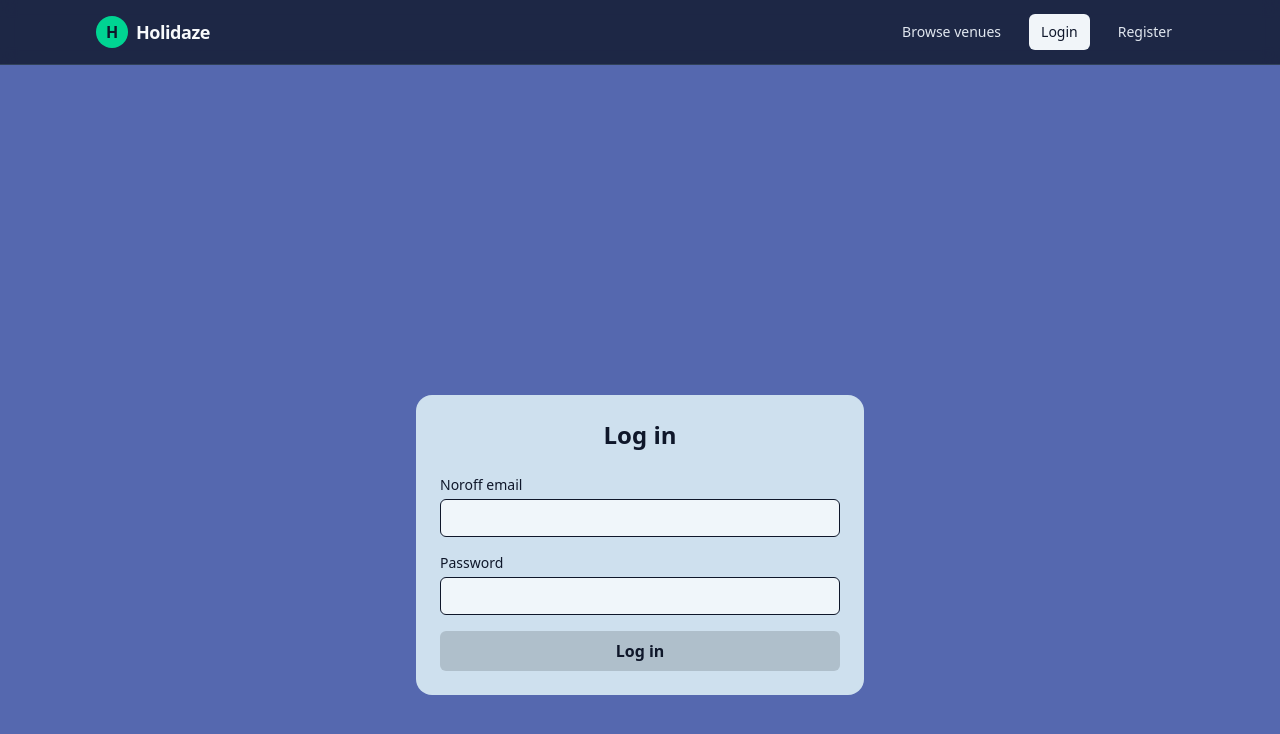
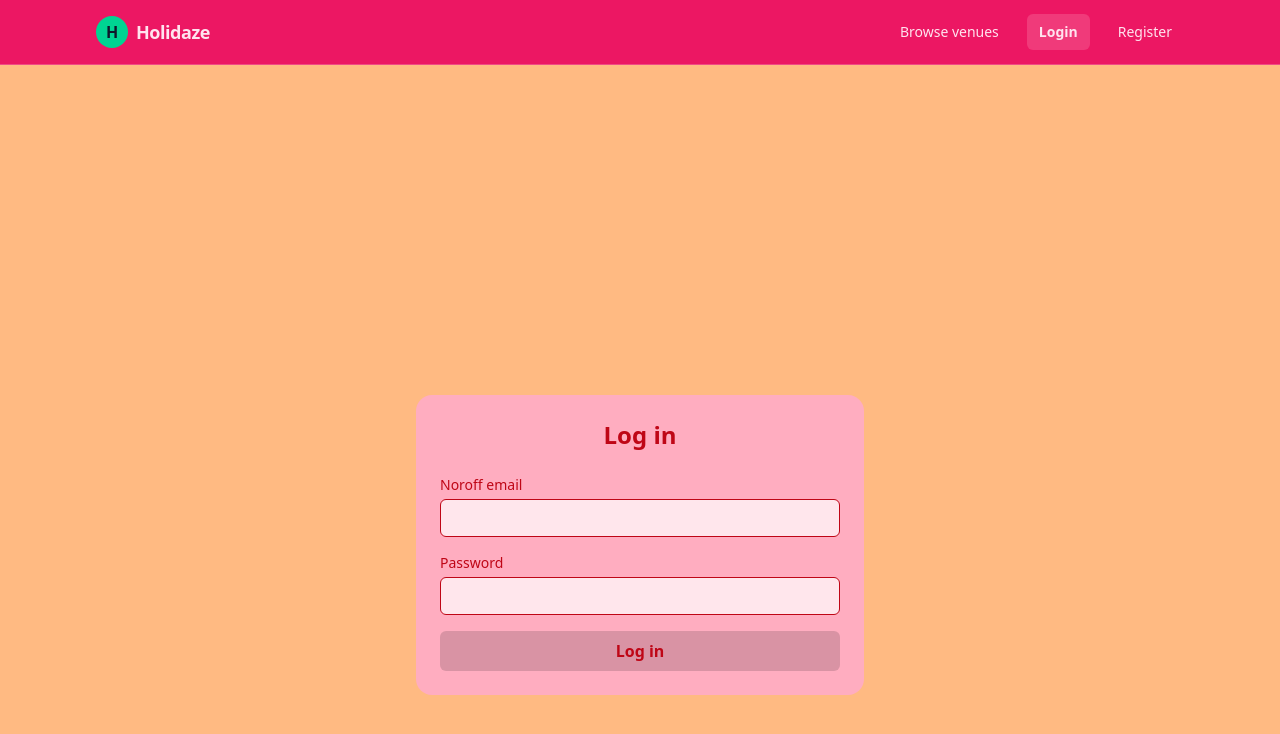
Before and after one commit to KineOnes/holidaze, a React (Vite) app: page /login in a window 1280 px wide. Shown: the top 734 px of the page. Built offline with nearby package versions, Linux system fonts and the light colour scheme; no server answers.

Commit message:
Add styling to navbar and cards

```diff
--- a/src/App.jsx
+++ b/src/App.jsx
@@ -1,4 +1,3 @@
-// src/App.jsx
 import { Routes, Route } from "react-router-dom";
 
 import HomePage from "./pages/HomePage.jsx";
--- a/src/components/Navbar.jsx
+++ b/src/components/Navbar.jsx
@@ -1,31 +1,42 @@
 // src/components/Navbar.jsx
 import { useState } from "react";
-import { NavLink, useNavigate } from "react-router-dom";
-import { useAuth } from "../context/AuthContext.jsx";
+import { NavLink } from "react-router-dom";
 
 export default function Navbar() {
+  // TODO: replace these with real auth state later
+  const isLoggedIn = false; // change when auth is done
+  const isVenueManager = false; // change when auth is done
+
   const [isOpen, setIsOpen] = useState(false);
-  const { isLoggedIn, venueManager, user, logout } = useAuth();
-  const navigate = useNavigate();
+
+  // Electric Rose palette
+  const NAV_BG = "#ec1763";
+  const NAV_BG_ACTIVE = "#f03a7a";
+  const TEXT = "#ffe4ef";
 
   const linkBase =
     "px-3 py-2 rounded-md text-sm font-medium transition-colors";
-  const linkInactive =
-    "text-slate-200 hover:text-white hover:bg-slate-700/60";
-  const linkActive = "bg-slate-100 text-slate-900";
 
+  // We use inline styles for the colors so you don't have to fight Tailwind defaults
   function navClass({ isActive }) {
-    return `${linkBase} ${isActive ? linkActive : linkInactive}`;
+    return `${linkBase} ${isActive ? "font-semibold" : ""}`;
   }
 
-  function handleLogout() {
-    logout();
-    setIsOpen(false);
-    navigate("/");
+  function linkStyle(isActive) {
+    return {
+      color: TEXT,
+      backgroundColor: isActive ? NAV_BG_ACTIVE : "transparent",
+    };
   }
 
   return (
-    <nav className="bg-slate-900/80 border-b border-slate-700 backdrop-blur sticky top-0 z-50">
+    <nav
+      className="border-b backdrop-blur sticky top-0 z-50"
+      style={{
+        backgroundColor: NAV_BG,
+        borderColor: "rgba(255,228,239,0.25)", // soft light pink border
+      }}
+    >
       <div className="max-w-6xl mx-auto px-4 sm:px-6 lg:px-8">
         <div className="flex h-16 items-center justify-between">
           {/* Left side: logo / brand */}
@@ -34,7 +45,10 @@ export default function Navbar() {
               <span className="inline-flex h-8 w-8 items-center justify-center rounded-full bg-emerald-400 text-slate-900 font-bold">
                 H
               </span>
-              <span className="text-lg font-semibold text-slate-50 tracking-tight">
+              <span
+                className="text-lg font-semibold tracking-tight"
+                style={{ color: TEXT }}
+              >
                 Holidaze
               </span>
             </NavLink>
@@ -42,47 +56,122 @@ export default function Navbar() {
 
           {/* Desktop links */}
           <div className="hidden md:flex items-center gap-4">
-            <NavLink to="/venues" className={navClass}>
+            <NavLink
+              to="/venues"
+              className={navClass}
+              style={({ isActive }) => linkStyle(isActive)}
+              onMouseEnter={(e) => {
+                if (e.currentTarget.style.backgroundColor === "transparent") {
+                  e.currentTarget.style.backgroundColor = NAV_BG_ACTIVE;
+                }
+              }}
+              onMouseLeave={(e) => {
+                // Only reset if it wasn't active
+                if (e.currentTarget.getAttribute("aria-current") !== "page") {
+                  e.currentTarget.style.backgroundColor = "transparent";
+                }
+              }}
+            >
               Browse venues
             </NavLink>
 
             {isLoggedIn && (
               <>
-                <NavLink to="/profile" className={navClass}>
+                <NavLink
+                  to="/profile"
+                  className={navClass}
+                  style={({ isActive }) => linkStyle(isActive)}
+                  onMouseEnter={(e) => {
+                    if (e.currentTarget.style.backgroundColor === "transparent") {
+                      e.currentTarget.style.backgroundColor = NAV_BG_ACTIVE;
+                    }
+                  }}
+                  onMouseLeave={(e) => {
+                    if (e.currentTarget.getAttribute("aria-current") !== "page") {
+                      e.currentTarget.style.backgroundColor = "transparent";
+                    }
+                  }}
+                >
                   Profile
                 </NavLink>
 
-                {venueManager && (
+                {isVenueManager && (
                   <>
-                    <NavLink to="/manage/venues" className={navClass}>
+                    <NavLink
+                      to="/manage/venues"
+                      className={navClass}
+                      style={({ isActive }) => linkStyle(isActive)}
+                      onMouseEnter={(e) => {
+                        if (e.currentTarget.style.backgroundColor === "transparent") {
+                          e.currentTarget.style.backgroundColor = NAV_BG_ACTIVE;
+                        }
+                      }}
+                      onMouseLeave={(e) => {
+                        if (e.currentTarget.getAttribute("aria-current") !== "page") {
+                          e.currentTarget.style.backgroundColor = "transparent";
+                        }
+                      }}
+                    >
                       Manage venues
                     </NavLink>
-                    <NavLink to="/manage/bookings" className={navClass}>
+
+                    <NavLink
+                      to="/manage/bookings"
+                      className={navClass}
+                      style={({ isActive }) => linkStyle(isActive)}
+                      onMouseEnter={(e) => {
+                        if (e.currentTarget.style.backgroundColor === "transparent") {
+                          e.currentTarget.style.backgroundColor = NAV_BG_ACTIVE;
+                        }
+                      }}
+                      onMouseLeave={(e) => {
+                        if (e.currentTarget.getAttribute("aria-current") !== "page") {
+                          e.currentTarget.style.backgroundColor = "transparent";
+                        }
+                      }}
+                    >
                       Manage bookings
                     </NavLink>
                   </>
                 )}
-
-                {/* User + logout */}
-                <span className="text-sm text-slate-300 px-2">
-                  {user?.name}
-                </span>
-                <button
-                  type="button"
-                  onClick={handleLogout}
-                  className="px-3 py-2 rounded-md text-sm font-medium border border-slate-600 text-slate-200 hover:bg-slate-700/60"
-                >
-                  Log out
-                </button>
               </>
             )}
 
             {!isLoggedIn && (
               <>
-                <NavLink to="/login" className={navClass}>
+                <NavLink
+                  to="/login"
+                  className={navClass}
+                  style={({ isActive }) => linkStyle(isActive)}
+                  onMouseEnter={(e) => {
+                    if (e.currentTarget.style.backgroundColor === "transparent") {
+                      e.currentTarget.style.backgroundColor = NAV_BG_ACTIVE;
+                    }
+                  }}
+                  onMouseLeave={(e) => {
+                    if (e.currentTarget.getAttribute("aria-current") !== "page") {
+                      e.currentTarget.style.backgroundColor = "transparent";
+                    }
+                  }}
+                >
                   Login
                 </NavLink>
-                <NavLink to="/register" className={navClass}>
+
+                <NavLink
+                  to="/register"
+                  className={navClass}
+                  style={({ isActive }) => linkStyle(isActive)}
+                  onMouseEnter={(e) => {
+                    if (e.currentTarget.style.backgroundColor === "transparent") {
+                      e.currentTarget.style.backgroundColor = NAV_BG_ACTIVE;
+                    }
+                  }}
+                  onMouseLeave={(e) => {
+                    if (e.currentTarget.getAttribute("aria-current") !== "page") {
+                      e.currentTarget.style.backgroundColor = "transparent";
+                    }
+                  }}
+                >
                   Register
                 </NavLink>
               </>
@@ -94,9 +183,14 @@ export default function Navbar() {
             <button
               type="button"
               onClick={() => setIsOpen((v) => !v)}
-              className="inline-flex items-center justify-center rounded-md p-2 text-slate-200 hover:bg-slate-700/60 hover:text-white focus:outline-none focus:ring-2 focus:ring-emerald-400 focus:ring-offset-2 focus:ring-offset-slate-900"
+              className="inline-flex items-center justify-center rounded-md p-2 focus:outline-none focus:ring-2"
+              style={{
+                color: TEXT,
+                border: "1px solid rgba(255,228,239,0.35)",
+              }}
             >
               <span className="sr-only">Open main menu</span>
+
               {isOpen ? (
                 // X icon
                 <svg
@@ -139,11 +233,18 @@ export default function Navbar() {
 
       {/* Mobile dropdown menu */}
       {isOpen && (
-        <div className="md:hidden border-t border-slate-700 bg-slate-900/95 backdrop-blur">
+        <div
+          className="md:hidden border-t"
+          style={{
+            backgroundColor: NAV_BG,
+            borderColor: "rgba(255,228,239,0.25)",
+          }}
+        >
           <div className="space-y-1 px-2 pt-2 pb-3">
             <NavLink
               to="/venues"
               className={navClass}
+              style={({ isActive }) => linkStyle(isActive)}
               onClick={() => setIsOpen(false)}
             >
               Browse venues
@@ -154,37 +255,33 @@ export default function Navbar() {
                 <NavLink
                   to="/profile"
                   className={navClass}
+                  style={({ isActive }) => linkStyle(isActive)}
                   onClick={() => setIsOpen(false)}
                 >
                   Profile
                 </NavLink>
 
-                {venueManager && (
+                {isVenueManager && (
                   <>
                     <NavLink
                       to="/manage/venues"
                       className={navClass}
+                      style={({ isActive }) => linkStyle(isActive)}
                       onClick={() => setIsOpen(false)}
                     >
                       Manage venues
                     </NavLink>
+
                     <NavLink
                       to="/manage/bookings"
                       className={navClass}
+                      style={({ isActive }) => linkStyle(isActive)}
                       onClick={() => setIsOpen(false)}
                     >
                       Manage bookings
                     </NavLink>
                   </>
                 )}
-
-                <button
-                  type="button"
-                  onClick={handleLogout}
-                  className="w-full text-left px-3 py-2 rounded-md text-sm font-medium text-slate-200 hover:bg-slate-700/60"
-                >
-                  Log out
-                </button>
               </>
             )}
 
@@ -193,13 +290,16 @@ export default function Navbar() {
                 <NavLink
                   to="/login"
                   className={navClass}
+                  style={({ isActive }) => linkStyle(isActive)}
                   onClick={() => setIsOpen(false)}
                 >
                   Login
                 </NavLink>
+
                 <NavLink
                   to="/register"
                   className={navClass}
+                  style={({ isActive }) => linkStyle(isActive)}
                   onClick={() => setIsOpen(false)}
                 >
                   Register
--- a/src/components/ProtectedRoute.jsx
+++ b/src/components/ProtectedRoute.jsx
@@ -1,4 +1,3 @@
-// src/components/ProtectedRoute.jsx
 import { Navigate, useLocation } from "react-router-dom";
 import { useAuth } from "../context/AuthContext";
 
@@ -26,7 +25,7 @@ export function ManagerRoute({ children }) {
   const location = useLocation();
 
   if (!isLoggedIn || !venueManager) {
-    // you can choose where to send them instead
+    // choose where to send them instead
     return (
       <Navigate
         to="/profile"
--- a/src/index.css
+++ b/src/index.css
@@ -4,9 +4,9 @@
    Global color variables
    ========================= */
 :root {
-  --color-bg-main: #5568af;   /* Sky Blue */
-  --color-bg-card: #cee0ee;   /* Aqua */
-  --color-text-main: #0f172a; /* Dark text */
+  --color-bg-main: #ffba82;   /* Sky Blue */
+  --color-bg-card: #ffadc0;   /* Aqua */
+  --color-text-main: #bf0616; /* Dark text */
 }
 
 /* Make the app use the background everywhere */
--- a/src/pages/ProfilePage.jsx
+++ b/src/pages/ProfilePage.jsx
@@ -1,4 +1,3 @@
-// src/pages/ProfilePage.jsx
 import { useEffect, useMemo, useState } from "react";
 import { useNavigate } from "react-router-dom";
 import { useAuth } from "../context/AuthContext.jsx";
--- a/src/pages/RegisterPage.jsx
+++ b/src/pages/RegisterPage.jsx
@@ -1,4 +1,3 @@
-// src/pages/RegisterPage.jsx
 import { useState } from "react";
 import { useNavigate } from "react-router-dom";
 import { useAuth } from "../context/AuthContext";
--- a/src/pages/VenuesPage.jsx
+++ b/src/pages/VenuesPage.jsx
@@ -1,4 +1,3 @@
-// src/pages/VenuesPage.jsx
 import { useEffect, useMemo, useState } from "react";
 import { Link } from "react-router-dom";
 import { fetchVenues, searchVenues } from "../api/holidaze.js";
```
